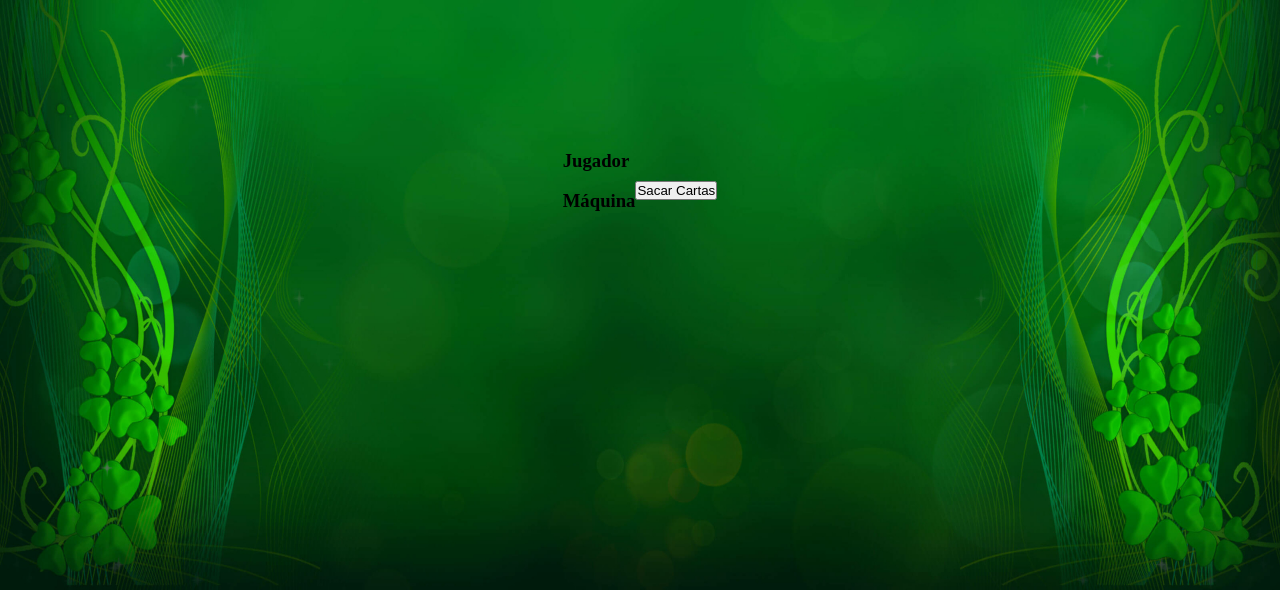
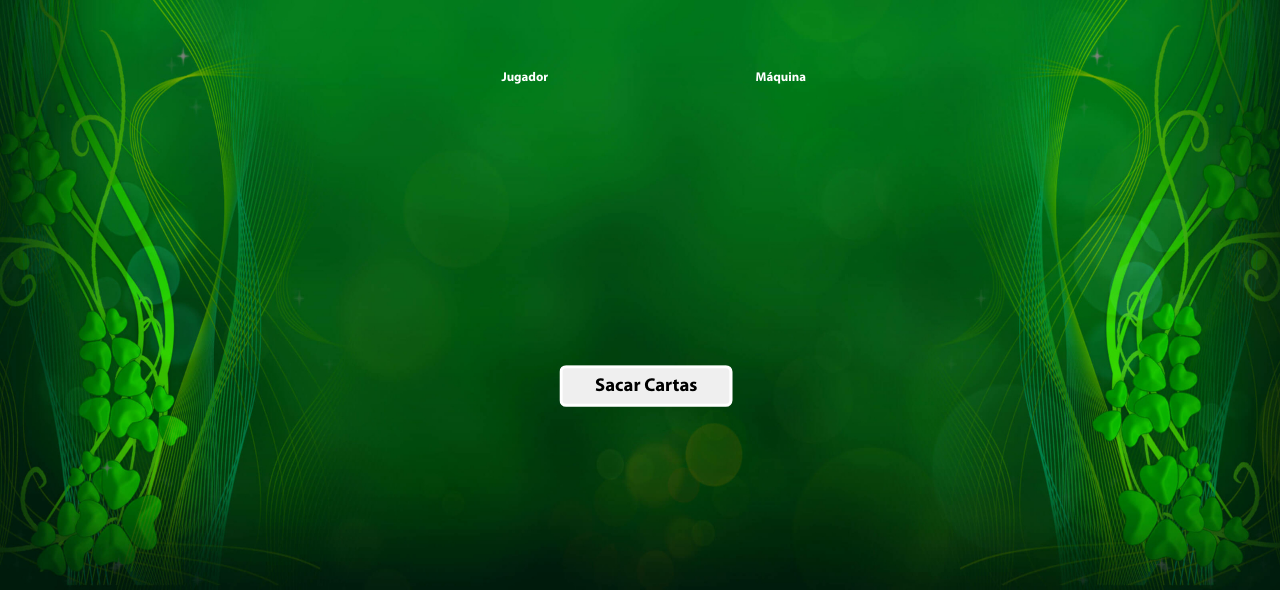
Before and after one commit to SayaraAparicio/JavaScript_S1_AparicioSayara, a plain HTML site: page Dia6/html2/juego.html in a window 1280 px wide. Shown: the part 210-800 px from the top of the page. Drawn offline with Linux system fonts and the light colour scheme; no server answers.

Commit message:
feat: :white_check_mark: dia6

```diff
--- a/Dia6/html2/juego.html
+++ b/Dia6/html2/juego.html
@@ -17,16 +17,16 @@
 
             <div class="hand" id="card-container">
                 <div>
-                    <h3>Jugador</h3>
+                    <h3 id="jugador">Jugador</h3>
                     <img id="player-card" src="" alt="" />
                 </div>
                 <div>
-                    <h3>Máquina</h3>
+                    <h3 id="maquina">Máquina</h3>
                     <img id="machine-card" src="" alt="" />
                 </div>
             </div>
 
-            <button onclick="playRound()">Sacar Cartas</button>
+            <button class="BotonPlay" onclick="playRound()">Sacar Cartas</button>
             <p id="result"></p>
         </div>
     </div>
--- a/Dia6/style/juego.css
+++ b/Dia6/style/juego.css
@@ -78,3 +78,70 @@ h1 {
     align-items: center;
     width: 20%;
 }
+h3{
+    font-family: "grande";
+    font-size: 1vw;
+    color: #fff;
+    text-align: center;
+    animation: fade 3s forwards;
+}
+#jugador{
+    position: absolute;
+    top: 35%;
+    left: 31%;
+    align-items: center;
+    width: 20%;
+}
+#maquina{
+    position: absolute;
+    top: 35%;
+    left: 51%;
+    align-items: center;
+    width: 20%;
+}
+
+@keyframes fade {
+    0% {
+        opacity: 0;
+    }
+    100% {
+        opacity: 1;
+    }
+}
+
+.BotonPlay{
+    position: absolute;
+    width: 13%;
+    height: 5%;
+    left: 44%;
+    top: 45vw;
+    font-size: 1.4vw;
+    font-family: "grande";
+    border: 0.3vw solid white;
+    border-top-left-radius:  0.5vw;
+    border-top-right-radius: 0.5vw;
+    border-bottom-left-radius: 0.5vw;
+    border-bottom-right-radius: 0.5vw;
+    animation: fade 3s forwards, pulse 1.5s infinite;
+    animation-delay: 0s, 1s; }
+
+p {
+    font-family: "grande";
+    font-size: 1.3vw;
+    color: #fff;
+    text-align: center;
+    position: absolute;
+    top: 41vw;
+    left: 47.5%;
+}
+
+#player-card{
+    position: absolute;
+    top: 40%;
+    left: 35%;
+}
+#machine-card{
+    position: absolute;
+    top: 40%;
+    left: 55%;
+}
--- a/Dia6/style/style.css
+++ b/Dia6/style/style.css
@@ -35,7 +35,7 @@
     width: 300%;
     height: 300%;
     position: absolute;
-    left: 20%;
+    left: 16%;
     top: -20%;
     opacity: 0;
     animation: fade 3s forwards;
```
